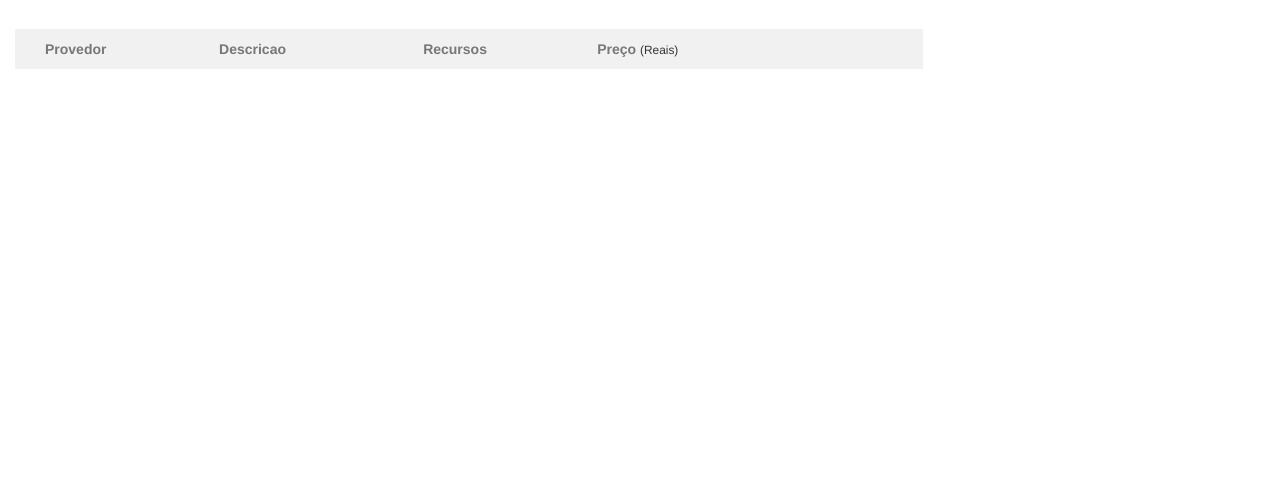
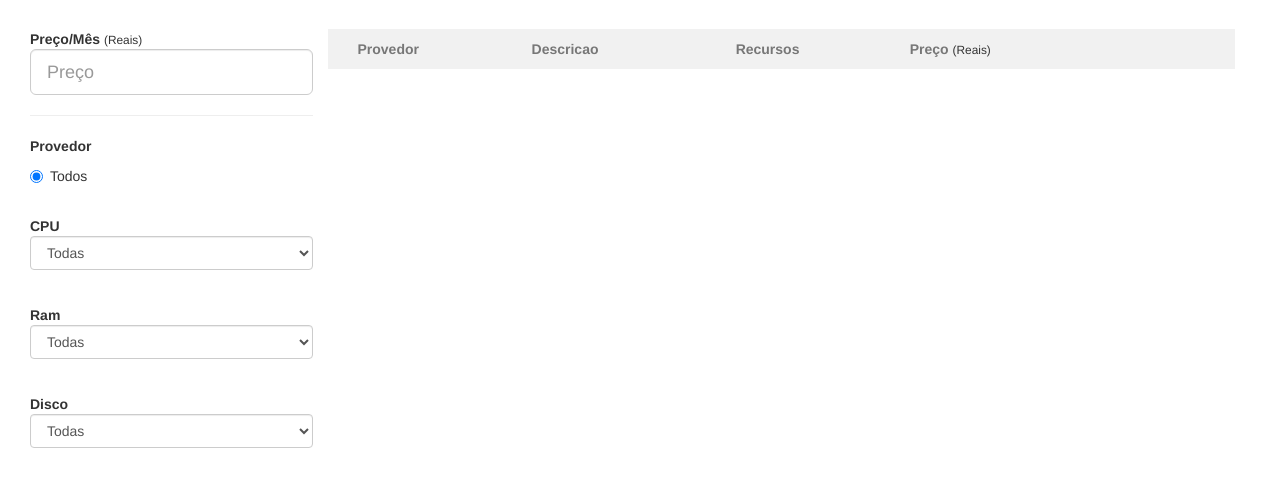
Before and after one commit to DenerRodrigues/ComparaServer, a Django app: template App/templates/index.html in a window 1280 px wide. Shown: the part 307-800 px from the top of the page. Run offline with Django 3.2, Linux system fonts and the light colour scheme; the template is opened without the code that fills it, so the values that code supplies are empty; parts of the project's set-up code (start-up, migrations or seed data) failed here and were passed over; some libraries are stand-ins or nearby versions.

Commit message:
Alterações template index

```diff
--- a/App/models.py
+++ b/App/models.py
@@ -19,10 +19,10 @@ class Provedor(models.Model):
 class Servidor(models.Model):
     descricao = models.CharField(max_length=120, verbose_name="Descricao", null=False)
     cpu = models.IntegerField(verbose_name="Cpu")
-    ram = models.CharField(max_length=10, verbose_name="Ram")
-    disco = models.CharField(max_length=10, verbose_name="Disco")
+    ram = models.IntegerField(verbose_name="Ram/Gb")
+    disco = models.IntegerField(verbose_name="Disco/Gb")
     so = models.CharField(max_length=60, verbose_name="Sistema Operacional")
-    preco = models.FloatField(verbose_name="Preco")
+    preco = models.FloatField(verbose_name="Preco/Mes")
     provedor = models.ForeignKey(Provedor, verbose_name="Provedor")
 
     def __unicode__(self):
--- a/App/templates/index.html
+++ b/App/templates/index.html
@@ -22,6 +22,63 @@
 
             <br/>
 
+        </div>
+
+
+        <div class="col-md-3">
+            <div class="">
+                <div class="form-group">
+                    <strong>Preço/Mês </strong>
+                    <small>(Reais)</small>
+                    <input class="form-control input-lg" id="input-search-price" placeholder="Preço"
+                           type="search">
+                </div>
+
+                <hr>
+                <strong>Provedor</strong>
+
+                <div class="radio">
+                    <label>
+                        <input name="provider" class="provider" value="" checked="" type="radio">Todos
+                    </label>
+                </div>
+                {% for provedor in provedores %}
+                    <div class="radio">
+                        <label>
+                            <input name="provider" class="provider" value="{{ provedor.descricao }}"
+                                   type="radio">{{ provedor.descricao }}
+                        </label>
+                    </div>
+                {% endfor %}
+            </div>
+
+            <div class="form-group"><br>
+                <strong>CPU</strong>
+                <select name="cpu_p" id="cpu_p" class="form-control">
+                    <option value="">Todas</option>
+                    {% for c in cpu %}
+                        <option value="{{ c }}">{{ c }}</option>
+                    {% endfor %}
+                </select>
+            </div>
+            <div class="form-group"><br>
+                <strong>Ram</strong>
+                <select name="ram_p" id="ram_p" class="form-control">
+                    <option value="">Todas</option>
+                    {% for r in ram %}
+                        <option value="{{ r }}">{{ r }} Gb</option>
+                    {% endfor %}
+                </select>
+            </div>
+            <div class="form-group"><br>
+                <strong>Disco</strong>
+                <select name="disco_p" id="disco_p" class="form-control">
+                    <option value="">Todas</option>
+                    {% for d in disco %}
+                        <option value="{{ d }}">{{ d }} Gb</option>
+                    {% endfor %}
+                </select>
+            </div>
         </div>
 
 
@@ -57,8 +114,8 @@
                 </div>
 
                 {% for servidor in servidores %}
-                    <div class='items col-lg-12 clearfix'
-                         style='padding:11px 0; background:#F6F6F6'>
+                    <div class='items col-lg-16 clearfix'
+                         style='padding:15px 0; background:#F6F6F6'>
 
                         <div class='content'>
 
@@ -79,9 +136,10 @@
                                     <div class="col-md-6">
                                         <small><strong>CPU</strong>: {{ servidor.cpu }}</small>
                                         <br/>
-                                        <small><strong>Ram</strong>: {{ servidor.ram }}</small>
+                                        <small><strong>Ram</strong>: {{ servidor.ram }} Gb</small>
                                         <br/>
-                                        <small><strong>Disco</strong>: {{ servidor.disco }}</small>
+                                        <small><strong>Disco</strong>: {{ servidor.disco }} Gb
+                                        </small>
                                     </div>
                                 </div>
                                 <div class='col-md-6'>
@@ -95,11 +153,11 @@
 
                         <div class='pull-right col-md-2 text-center'><br/>
 
-                            <button type='button' class='btn btn-success btn-modal'
+                        <!--<button type='button' class='btn btn-success btn-modal'
                                     data-toggle='modal'
                                     data-target='#myModal'>
                                 Comprar
-                            </button>
+                            </button>-->
 
                         </div>
 
```
Also changed, not shown: App/views.py (+24 -12 lines).
